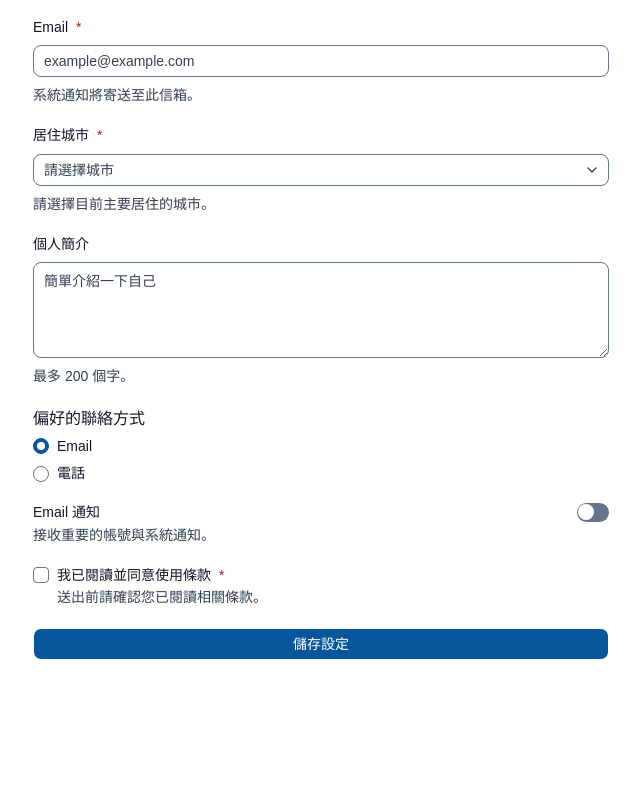
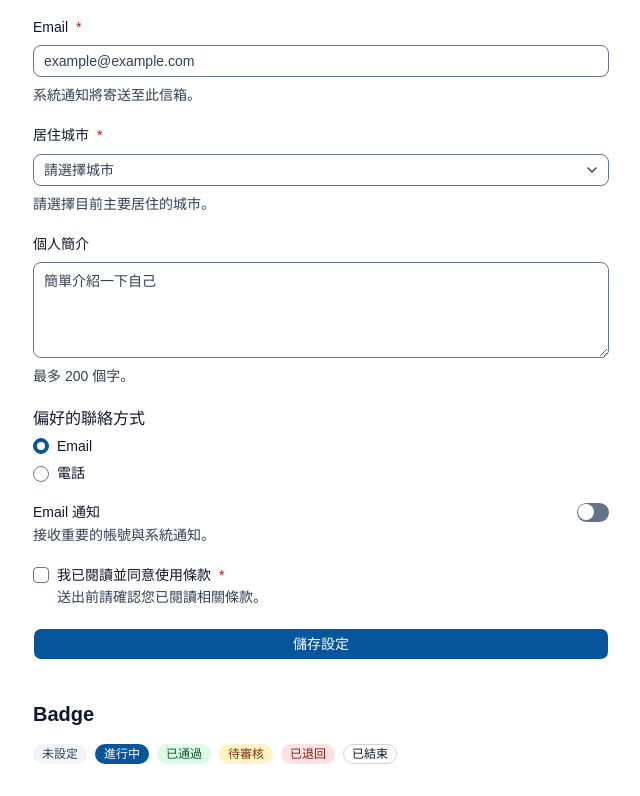
Before and after one commit to sufyspace/ui-kit-a11y, a React (Vite) app: page / in a window 1280 px wide. Shown: the part 5357-6153 px from the top of the page, without its empty margins (95-735 px from the left). Before the commit the page ends 6049 px from the top, so only its background shows below. Built offline with nearby package versions, Linux system fonts and the light colour scheme.

Commit message:
feat: add status badge component

```diff
--- a/src/App.tsx
+++ b/src/App.tsx
@@ -24,6 +24,7 @@
 } from "@/components/ui/select"
 import { Switch } from "@/components/ui/switch"
 import { Textarea } from "@/components/ui/textarea"
+import { Badge } from "@/components/ui/badge"
 import { Search, Plus, Save, Trash2 } from "lucide-react"
 import { useEffect, useState } from "react"
 
@@ -1176,6 +1177,37 @@
                     </form>
                 </section>
 
+                <section className="space-y-4">
+                    <h2 className="text-xl font-semibold">
+                        Badge
+                    </h2>
+
+                    <div className="flex flex-wrap gap-2">
+                        <Badge variant="neutral">
+                            未設定
+                        </Badge>
+
+                        <Badge variant="primary">
+                            進行中
+                        </Badge>
+
+                        <Badge variant="success">
+                            已通過
+                        </Badge>
+
+                        <Badge variant="warning">
+                            待審核
+                        </Badge>
+
+                        <Badge variant="error">
+                            已退回
+                        </Badge>
+
+                        <Badge variant="outline">
+                            已結束
+                        </Badge>
+                    </div>
+                </section>
             </div>
         </main>
     )
--- /dev/null
+++ b/src/components/ui/badge.tsx
@@ -0,0 +1,64 @@
+import { mergeProps } from "@base-ui/react/merge-props"
+import { useRender } from "@base-ui/react/use-render"
+import { cva, type VariantProps } from "class-variance-authority"
+import { cn } from "cn"
+
+const badgeVariants = cva(
+    "group/badge inline-flex h-5 w-fit shrink-0 items-center justify-center gap-1 overflow-hidden rounded-4xl border border-transparent px-2 py-0.5 text-xs font-medium whitespace-nowrap transition-colors focus-visible:border-ring focus-visible:ring-3 focus-visible:ring-ring/50 has-data-[icon=inline-end]:pr-1.5 has-data-[icon=inline-start]:pl-1.5 [&>svg]:pointer-events-none [&>svg]:size-3!",
+    {
+      variants: {
+        variant: {
+          neutral:
+              "bg-muted text-muted-foreground",
+
+          primary:
+              "bg-primary text-primary-foreground",
+
+          success:
+              "bg-success-container text-on-success-container",
+
+          warning:
+              "bg-warning-container text-on-warning-container",
+
+          error:
+              "bg-error-container text-on-error-container",
+
+          outline:
+              "border-border text-foreground",
+        },
+      },
+      defaultVariants: {
+        variant: "neutral",
+      },
+    }
+)
+
+function Badge({
+                 className,
+                 variant = "neutral",
+                 render,
+                 ...props
+               }: useRender.ComponentProps<"span"> &
+    VariantProps<typeof badgeVariants>) {
+  return useRender({
+    defaultTagName: "span",
+    props: mergeProps<"span">(
+        {
+          "data-cui-slot": "badge",
+          "data-cui-variant": variant,
+          className: cn(
+              badgeVariants({ variant }),
+              className
+          ),
+        },
+        props
+    ),
+    render,
+    state: {
+      slot: "badge",
+      variant,
+    },
+  })
+}
+
+export { Badge, badgeVariants }
```
